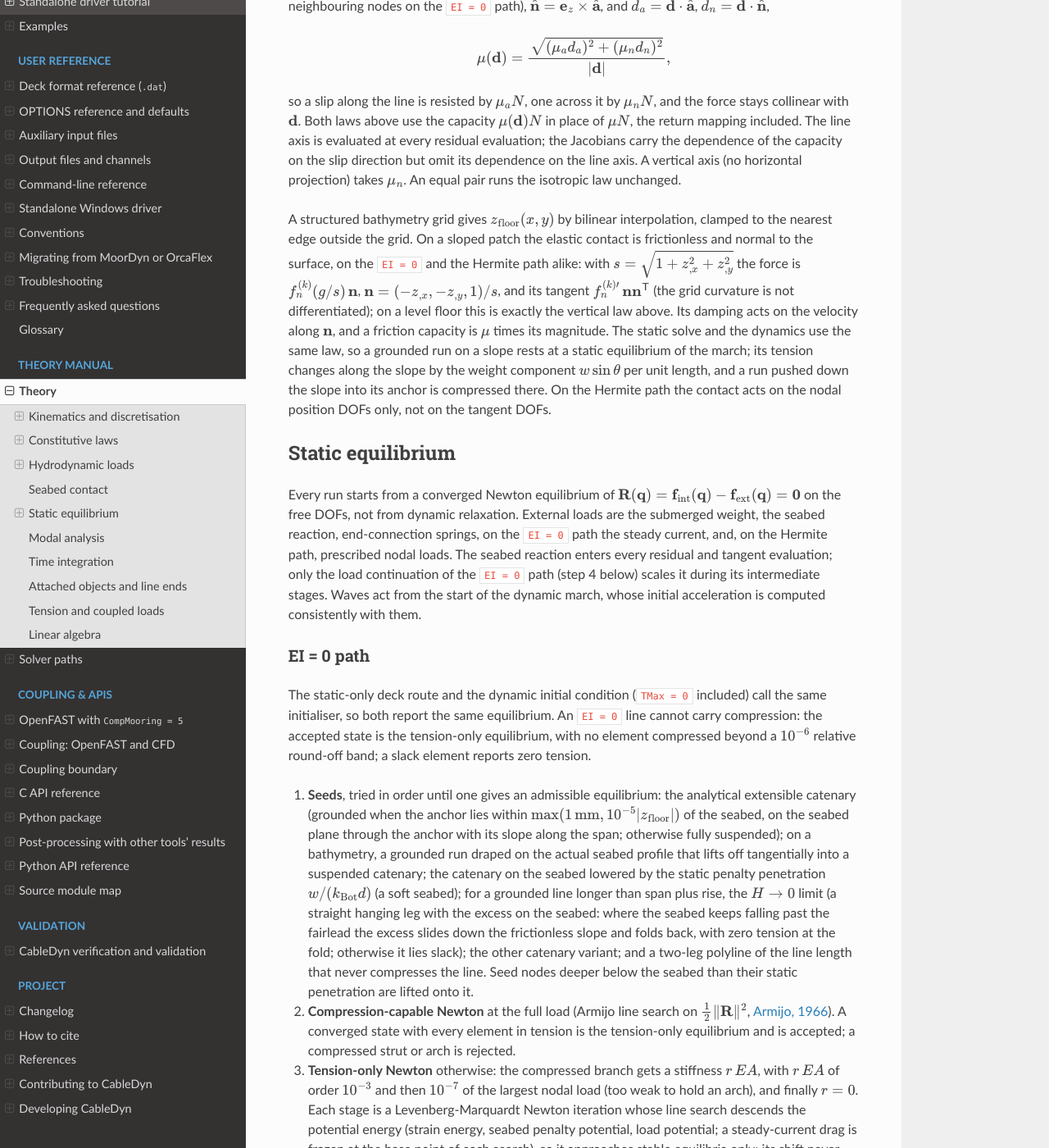
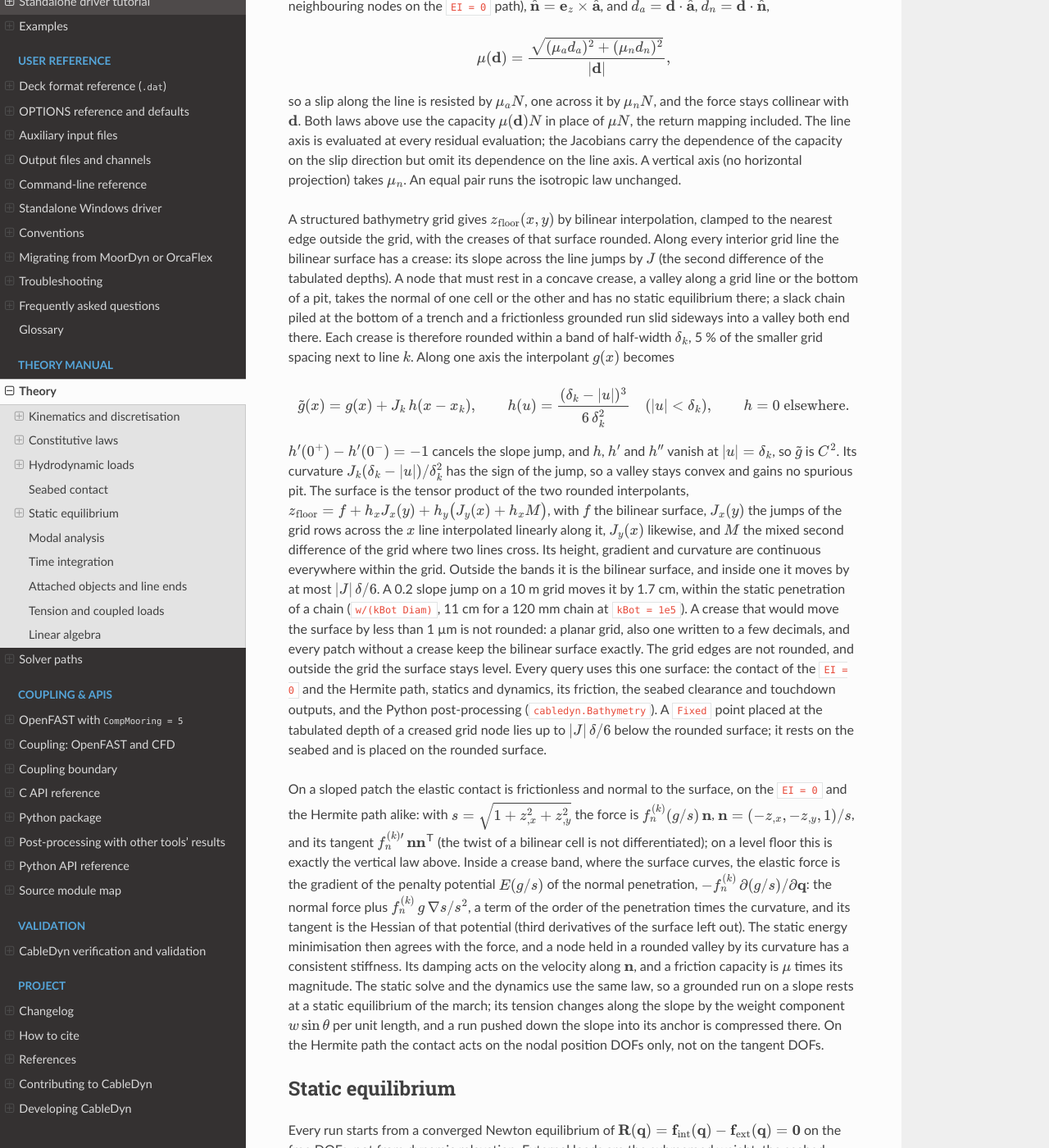
Before and after one commit to SMI-Lab-Inha/CableDyn, a Sphinx documentation site: the page built from doc/theory.rst, in a window 1280 px wide and 1400 px high, scrolled down 14176 px. Shown: the whole window at 82% size. Built offline with Sphinx 7.4.7 and the Read the Docs theme 3.1.0, drawn with Linux system fonts in a browser that asks for light colours.

Commit message:
fix(seabed): round the creases of a bathymetry grid
The bilinear bathymetry surface has a slope jump across every interior
grid line. A node resting in a concave crease (a trench bottom, a valley
of a 2D survey grid) took one cell's normal, so its contact force always
pointed back across the crease and the discrete problem had no
equilibrium there: EI = 0 lines whose slack length piles in a trench
failed their static solve for trench depths of 20-26 and 30 m, and 3 of
4 lines on a +-0.5 m 2D random grid failed.

Each interior grid line is now rounded within a band of 5 % of the
smaller adjacent spacing by the C2 fillet h(u) = (delta - |u|)^3 /
(6 delta^2) times the slope jump, as a tensor product across both
directions, so height, gradient and curvature are continuous; valleys
stay convex. The surface moves by at most |J| delta / 6 (1.7 cm for a
0.2 slope jump on a 10 m grid). A crease that would move the surface by
less than 1 um is not rounded, so planar grids stay bilinear bit for
bit. Inside a band the contact force is the gradient of the penalty
potential with its consistent tangent, in the statics and the dynamics
of both line families, the friction anchors, end forces and outputs;
Python's cabledyn.Bathymetry mirrors the surface to 1.4e-14. A Fixed
anchor at the tabulated depth of a creased grid node is placed on the
rounded surface.

Trench-depth sweep 5/11 -> 11/11, EI = 0 rough sweep 191/192 ->
192/192, bathymetry families 52/75 -> 65/75. In a trench the slack pile
gives AnchTen 73.15 kN against w dz = 73.24 kN. Previously converged
rough-bed decks change by at most 0.04 % in FairTen (0.40 % for one
deck settling in another valley) and up to 8.5 % in AnchTen, from
removing the spurious horizontal reaction of one-sided normals; the
deck-to-4x-mesh AnchTen spread on 2D rough beds roughly halves. All
examples and driver test decks are byte-identical. A rejected anchor
walk over a non-planar bed no longer claims the line is too long for
its span.

Signed-off-by: Jae Hoon Seo <jaehoon.seo@inha.ac.kr>

```diff
--- a/doc/python_postprocessing.rst
+++ b/doc/python_postprocessing.rst
@@ -465,7 +465,8 @@ Clearance
 :func:`cabledyn.seabed_clearance` returns the vertical clearance ``z - z_floor(x, y)`` of every
 node at every sample, less an optional ``radius``, above a flat seabed (pass its elevation,
 ``-WtrDpth``) or a :class:`~cabledyn.Bathymetry` read with :func:`cabledyn.read_bathymetry` from
-the deck's ``x y depth`` file (bilinear, clamped at the grid edges, as in the solver). It
+the deck's ``x y depth`` file (bilinear with its creases rounded, clamped at the grid edges, as
+in the solver). It
 reproduces the solver's ``Clearance`` range graph. The :class:`~cabledyn.SeabedClearance`
 reports the minimum with its time, node, and arc length, a profile at any time, and a range
 graph.
--- a/doc/theory.rst
+++ b/doc/theory.rst
@@ -790,12 +790,53 @@ A vertical axis (no horizontal projection) takes
 :math:`\mu_n`. An equal pair runs the isotropic law unchanged.
 
 A structured bathymetry grid gives :math:`z_\text{floor}(x, y)` by bilinear interpolation,
-clamped to the nearest edge outside the grid. On a sloped patch the elastic contact is
+clamped to the nearest edge outside the grid, with the creases of that surface rounded.
+Along every interior grid line the bilinear surface has a crease: its slope across the line
+jumps by :math:`J` (the second difference of the tabulated depths). A node that must rest in a
+concave crease, a valley along a grid line or the bottom of a pit, takes the normal of one cell
+or the other and has no static equilibrium there; a slack chain piled at the bottom of a
+trench and a frictionless grounded run slid sideways into a valley both end there. Each
+crease is therefore rounded within a band of half-width :math:`\delta_k`, 5 % of the smaller
+grid spacing next to line :math:`k`. Along one axis the interpolant :math:`g(x)` becomes
+
+.. math::
+
+   \tilde g(x) = g(x) + J_k\,h(x - x_k), \qquad
+   h(u) = \frac{(\delta_k - |u|)^3}{6\,\delta_k^2} \quad (|u| < \delta_k), \qquad h = 0 \text{ elsewhere}.
+
+:math:`h'(0^+) - h'(0^-) = -1` cancels the slope jump, and :math:`h`, :math:`h'` and :math:`h''`
+vanish at :math:`|u| = \delta_k`, so :math:`\tilde g` is :math:`C^2`. Its curvature
+:math:`J_k (\delta_k - |u|)/\delta_k^2` has the sign of the jump, so a valley stays convex and
+gains no spurious pit. The surface is the tensor product of the two rounded interpolants,
+:math:`z_\text{floor} = f + h_x J_x(y) + h_y \big(J_y(x) + h_x M\big)`, with :math:`f` the
+bilinear surface, :math:`J_x(y)` the jumps of the grid rows across the :math:`x` line
+interpolated linearly along it, :math:`J_y(x)` likewise, and :math:`M` the mixed second
+difference of the grid where two lines cross. Its height, gradient and curvature are
+continuous everywhere within the grid. Outside the bands it is the bilinear surface, and
+inside one it moves by at most :math:`|J|\,\delta/6`. A 0.2 slope jump on a 10 m grid moves
+it by 1.7 cm, within the static penetration of a chain (``w/(kBot Diam)``, 11 cm for a
+120 mm chain at ``kBot = 1e5``). A crease that would move the surface by less than 1 µm is not
+rounded: a planar grid, also one written to a few decimals, and every patch without a crease
+keep the bilinear surface exactly. The grid edges are not rounded, and outside the grid the
+surface stays level. Every query uses this one surface: the contact of the ``EI = 0`` and the
+Hermite path, statics and dynamics, its friction, the seabed clearance and touchdown outputs,
+and the Python post-processing (``cabledyn.Bathymetry``). A ``Fixed`` point placed at the
+tabulated depth of a creased grid node lies up to :math:`|J|\,\delta/6` below the rounded
+surface; it rests on the seabed and is placed on the rounded surface.
+
+On a sloped patch the elastic contact is
 frictionless and normal to the surface, on the ``EI = 0`` and the Hermite path alike: with
 :math:`s = \sqrt{1 + z_{,x}^2 + z_{,y}^2}` the force is :math:`f_n^{(k)}(g/s)\,\mathbf{n}`,
 :math:`\mathbf{n} = (-z_{,x}, -z_{,y}, 1)/s`, and its tangent
-:math:`f_n^{(k)\prime}\,\mathbf{n}\mathbf{n}^{\mathsf T}` (the grid curvature is not
-differentiated); on a level floor this is exactly the vertical law above. Its damping acts on
+:math:`f_n^{(k)\prime}\,\mathbf{n}\mathbf{n}^{\mathsf T}` (the twist of a bilinear cell is not
+differentiated); on a level floor this is exactly the vertical law above. Inside a crease band,
+where the surface curves, the elastic force is the gradient of the penalty potential
+:math:`E(g/s)` of the normal penetration, :math:`-f_n^{(k)}\,\partial(g/s)/\partial\mathbf{q}`:
+the normal force plus :math:`f_n^{(k)}\,g\,\nabla s/s^2`, a term of the order of the
+penetration times the curvature, and its tangent is the Hessian of that potential (third
+derivatives of the surface left out). The static energy minimisation then agrees with the
+force, and a node held in a rounded valley by its curvature has a consistent stiffness. Its
+damping acts on
 the velocity along :math:`\mathbf{n}`, and a friction capacity is :math:`\mu` times its
 magnitude. The static solve and the dynamics use the same law, so a grounded run on a slope
 rests at a static equilibrium of the march; its tension changes along the slope by the weight
```
Also changed, not shown: CHANGELOG.md (+36 -5 lines), doc/file_formats.rst (+6 -1 lines), doc/troubleshooting.rst (+11 -15 lines), 11 other files.
